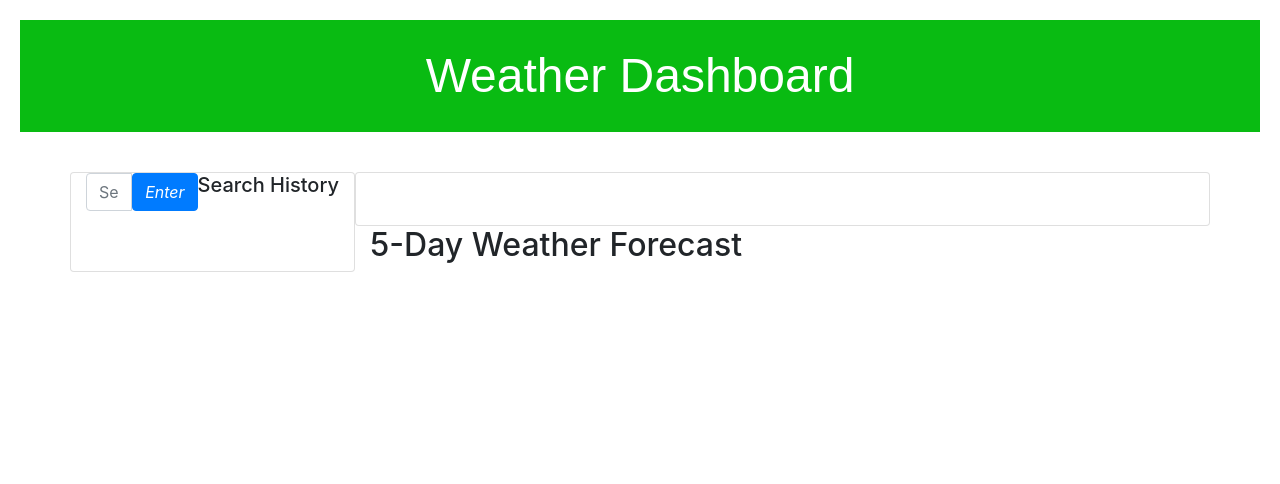
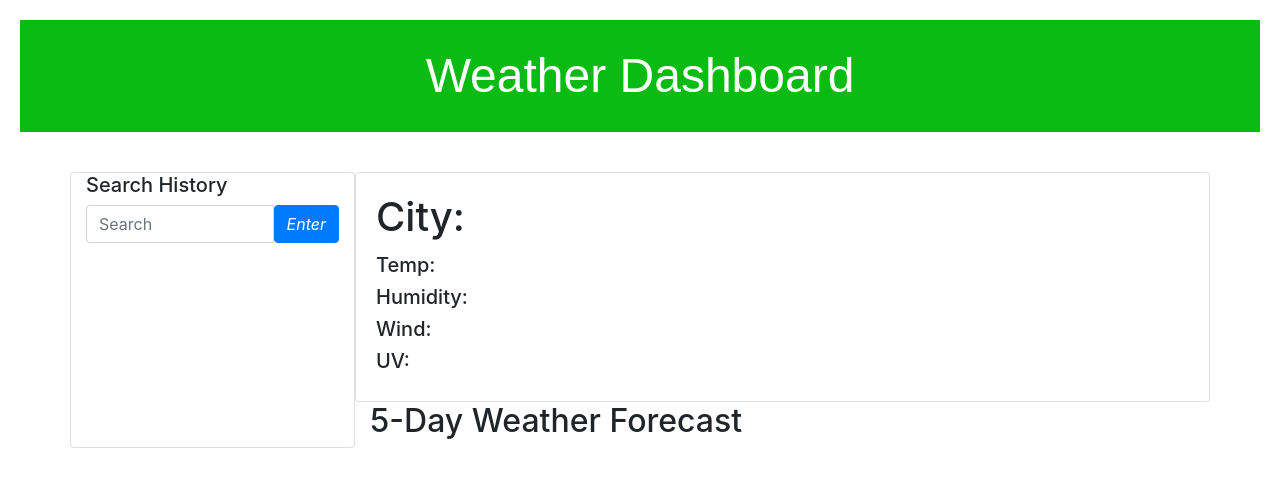
Before and after one commit to Jas-F/global-weather-dashboard, a plain HTML site: page index.html in a window 1280 px wide. Drawn offline with nearby package versions, Linux system fonts and the light colour scheme.

Commit message:
add .empty

```diff
--- a/index.html
+++ b/index.html
@@ -19,10 +19,11 @@
       <div class='row'>
 
           <div class='card col-md-3'>
+            <h5>Search History</h5>
           <div class="input-group">
               <input class="form-control" id="citySearch" type="text" placeholder="Search"></input>
               <button id="search" class="btn btn-primary" type="submit" value="Submit"><i class=“fa fa-search”>Enter</i></button>
-              <h5>Search History</h5>
+
 
             </div>
               <table class="history"></table>
@@ -32,11 +33,11 @@
 
             <div class="row current card">
                 <div class="card-body">
-                  <h1 class="card-title"></h1>
-                  <h5 class="card-temp"></h5>
-                  <h5 class="card-hum"></h5>
-                  <h5 class="card-wind"></h5>
-                  <h5 class="card-uv"></h5>
+                  <h1 class="card-title">City:</h1>
+                  <h5 class="card-temp">Temp:</h5>
+                  <h5 class="card-hum">Humidity:</h5>
+                  <h5 class="card-wind">Wind:</h5>
+                  <h5 class="card-uv">UV:</h5>
                 </div>
             </div>
 
--- a/index.js
+++ b/index.js
@@ -75,6 +75,7 @@ function uvIndex(lat, lon) {
     dataType: "json",
     success: function (response) {
       console.log(response)
+      $('.card-uv').empty()
       var value = $('<p>').text(`UV Index: ${response.value}`)
       $(`.card-uv`).append(value)
     }
```
